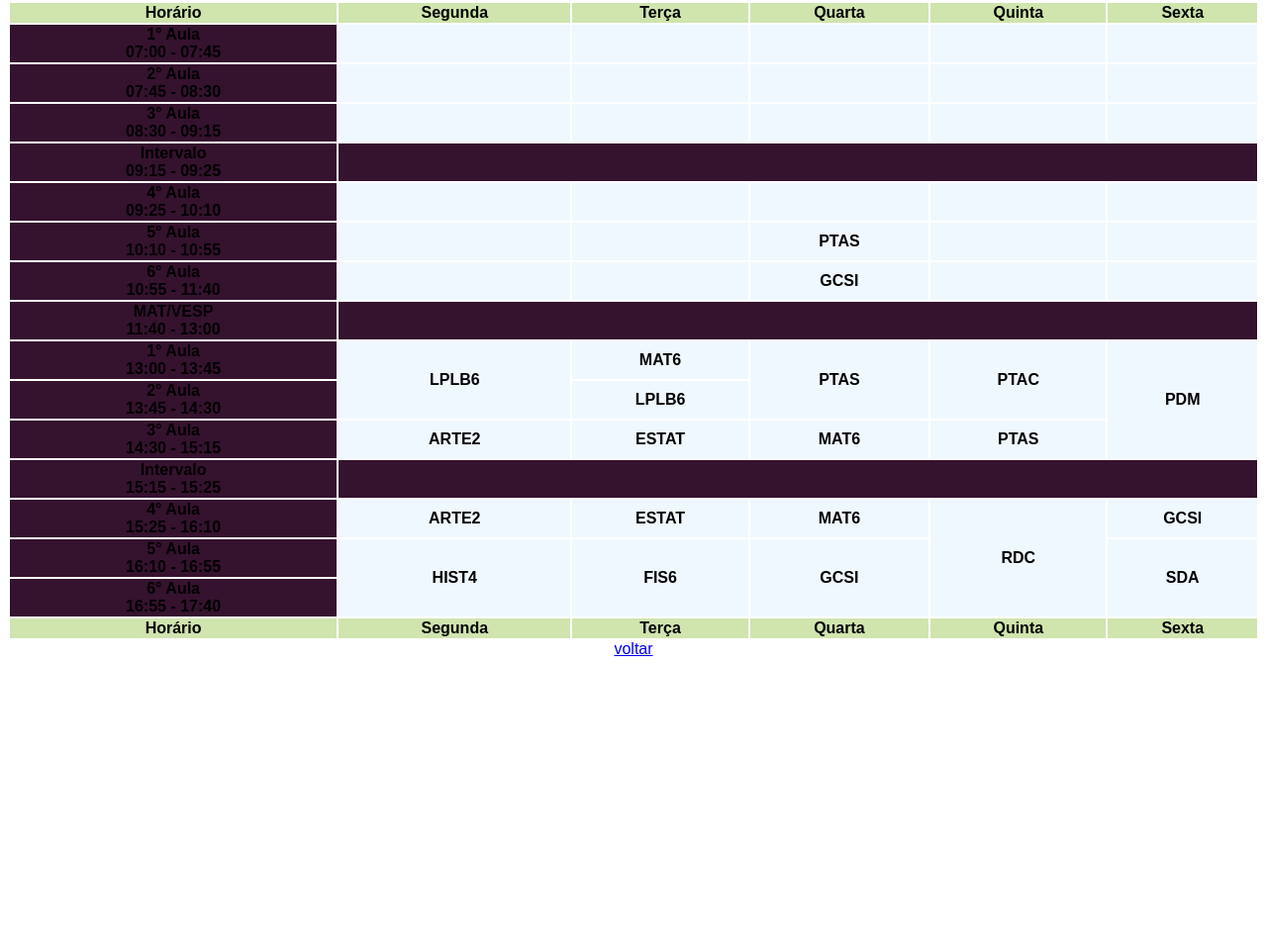
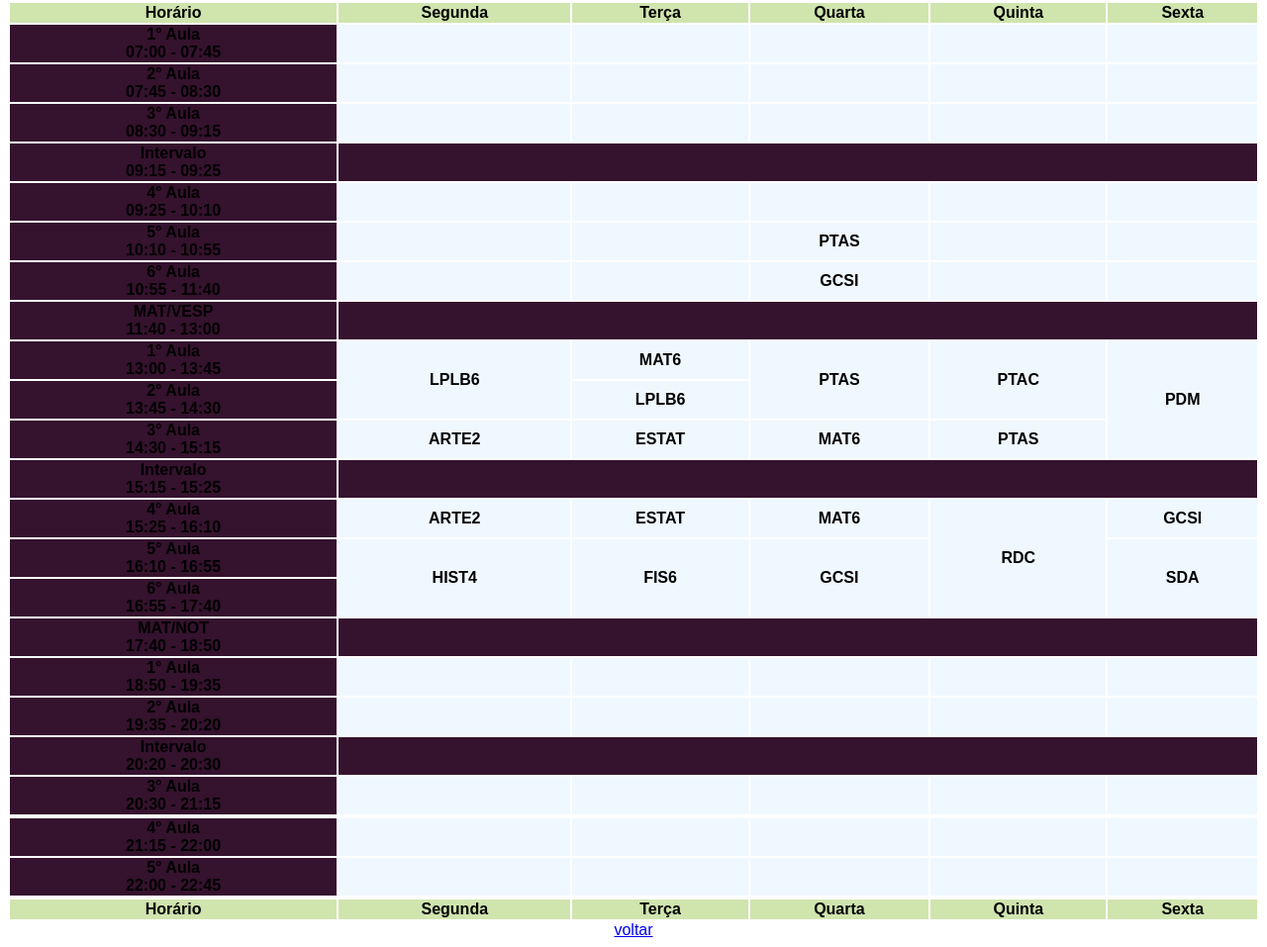
Before and after one commit to MaryaLauraRS/meus-horarios, a website: page horarioAula.html in a window 1280 px wide. Shown: the part 79-1036 px from the top of the page at 99% size. Before the commit the page ends 800 px from the top, so only its background shows below. Drawn offline with Linux system fonts and the light colour scheme.

Commit message:
Update horarioAula.html

```diff
--- a/horarioAula.html
+++ b/horarioAula.html
@@ -121,6 +121,56 @@
             <tr>
                 <th class="th2"> 6° Aula <br/> 16:55 - 17:40</th>
             </tr>
+            <th class="th2"> MAT/NOT <br/> 17:40 - 18:50</th>
+            <td colspan="5" class="th2"></td>
+        </tr>
+        <tr>
+            <th class="th2"> 1° Aula <br/> 18:50 - 19:35</th>
+            <th colspan="1" class="th3"></th>
+            <th colspan="1" class="th3"></th>
+            <th colspan="1" class="th3"></th>
+            <th colspan="1" class="th3"></th>
+            <th colspan="1" class="th3"></th>
+        </tr>
+        <tr>
+            <th class="th2"> 2° Aula <br/> 19:35 - 20:20</th>
+            <th colspan="1" class="th3"></th>
+            <th colspan="1" class="th3"></th>
+            <th colspan="1" class="th3"></th>
+            <th colspan="1" class="th3"></th>
+            <th colspan="1" class="th3"></th>
+        </tr>
+        <th class="th2"> Intervalo <br/> 20:20 - 20:30</th>
+            <td colspan="5" class="th2"></td>
+        </tr>
+        <tr>
+            <th class="th2"> 3° Aula <br/> 20:30 - 21:15</th>
+            <th colspan="1" class="th3"></th>
+            <th colspan="1" class="th3"></th>
+            <th colspan="1" class="th3"></th>
+            <th colspan="1" class="th3"></th>
+            <th colspan="1" class="th3"></th>
+        </tr>
+        <tr>
+
+
+        <tr>
+            <th class="th2"> 4° Aula <br/> 21:15 - 22:00</th>
+            <th colspan="1" class="th3"></th>
+            <th colspan="1" class="th3"></th>
+            <th colspan="1" class="th3"></th>
+            <th colspan="1" class="th3"></th>
+            <th colspan="1" class="th3"></th>
+        </tr>
+        <tr>
+            <th class="th2"> 5° Aula <br/> 22:00 - 22:45</th>
+            <th colspan="1" class="th3"></th>
+            <th colspan="1" class="th3"></th>
+            <th colspan="1" class="th3"></th>
+            <th colspan="1" class="th3"></th>
+            <th colspan="1" class="th3"></th>
+        </tr>
+        <tr>
 			<tr>
                 <th colspan="1" rowspan="1" class="th1">Horário</th>
                 <th colspan="1" rowspan="1" class="th1">Segunda</th>
```
